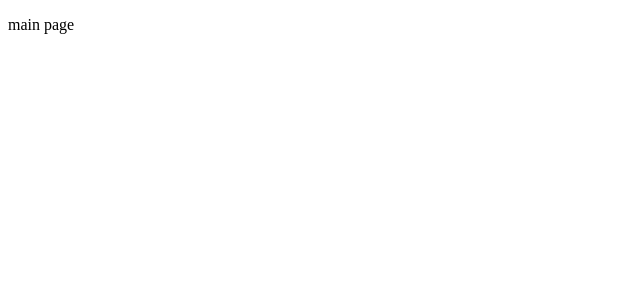
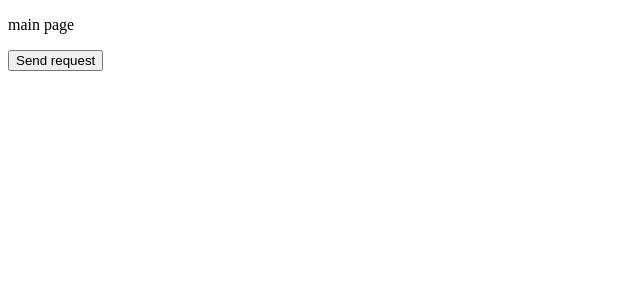
Before and after one commit to GayashanGamage/test-frontend, a Vue app: page / in a window 1280 px wide. Before the commit this address had no page. Shown: the top 300 px of the page, without its empty margins (0-640 px from the left). Built offline with nearby package versions, Linux system fonts and the light colour scheme.

Commit message:
add new button

```diff
--- a/package.json
+++ b/package.json
@@ -9,6 +9,7 @@
     "preview": "vite preview"
   },
   "dependencies": {
+    "axios": "^1.7.2",
     "pinia": "^2.1.7",
     "vue": "^3.4.15",
     "vue-router": "^4.2.5"
--- a/src/App.vue
+++ b/src/App.vue
@@ -1,9 +1,19 @@
 <template>
   <div class="level-one-container">
     <p>main page</p>
+    <button @click="clicked">Send request</button>
   </div>
 </template>
 
 <script setup>
 name: "App";
+import axios from "axios";
+
+const clicked = () => {
+  axios
+    .get("https://test-backend-38j6.onrender.com/")
+    .then(function (response) {
+      console.log(response);
+    });
+};
 </script>
```
Also changed, not shown: 1 other file (tests, documents, lock files or other folders).
